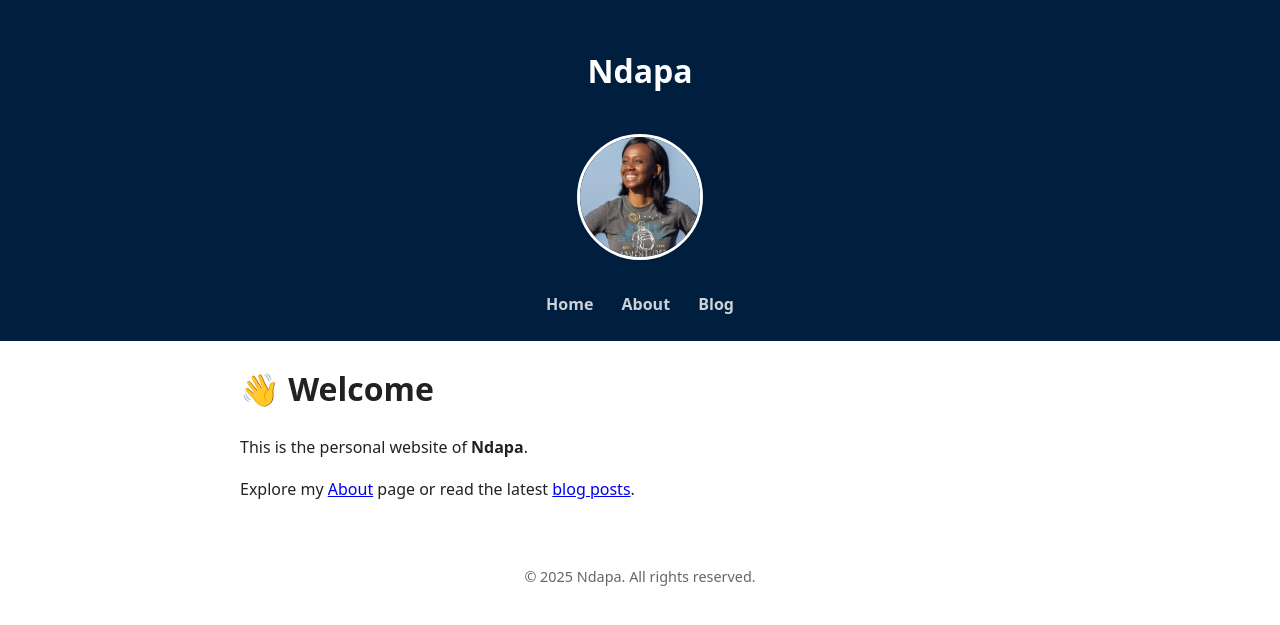
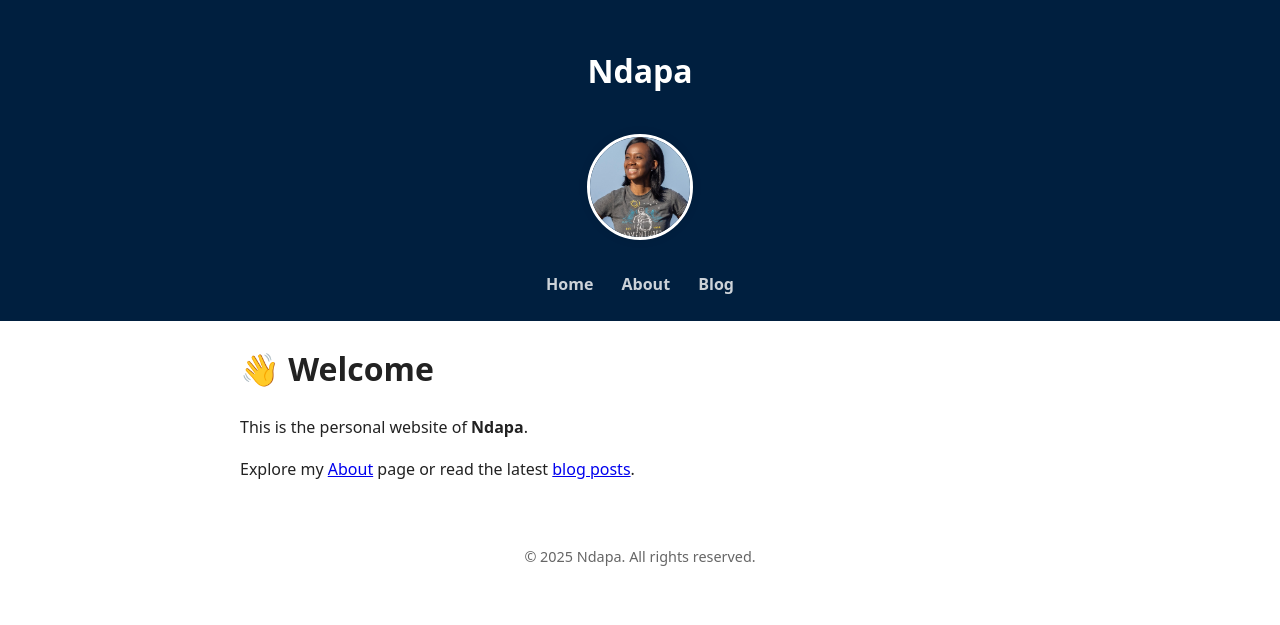
Before and after one commit to ndapa/ndapa.github.io, a Jekyll site: the page built from index.md, in a window 1280 px wide. Shown: the top 625 px of the page. Built offline with Jekyll 4.4.1, drawn with Linux system fonts in a browser that asks for light colours.

Commit message:
Update style.css

```diff
--- a/assets/css/style.css
+++ b/assets/css/style.css
@@ -22,11 +22,11 @@ body {
 }
 
 .profile-image {
-  width: 120px;
-  height: 120px;
+  width: 100px;        /* Smaller width */
+  height: 100px;       /* Smaller height */
   object-fit: cover;
-  border-radius: 50%;         /* Oval / circle shape */
-  border: 3px solid #fff;     /* White border */
+  border-radius: 50%;  /* Keeps it oval/circular */
+  border: 3px solid #fff;
   margin: 1rem 0;
   box-shadow: 0 0 10px rgba(0,0,0,0.1);
 }
```
